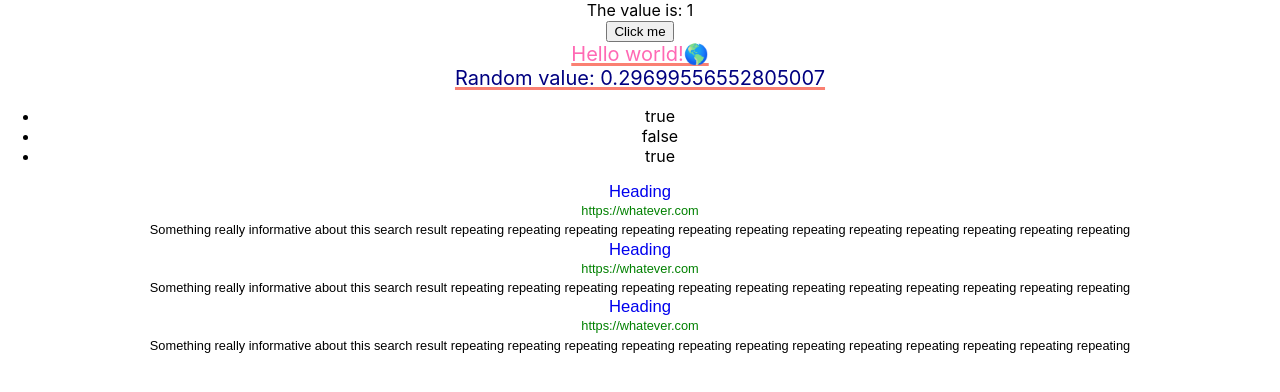
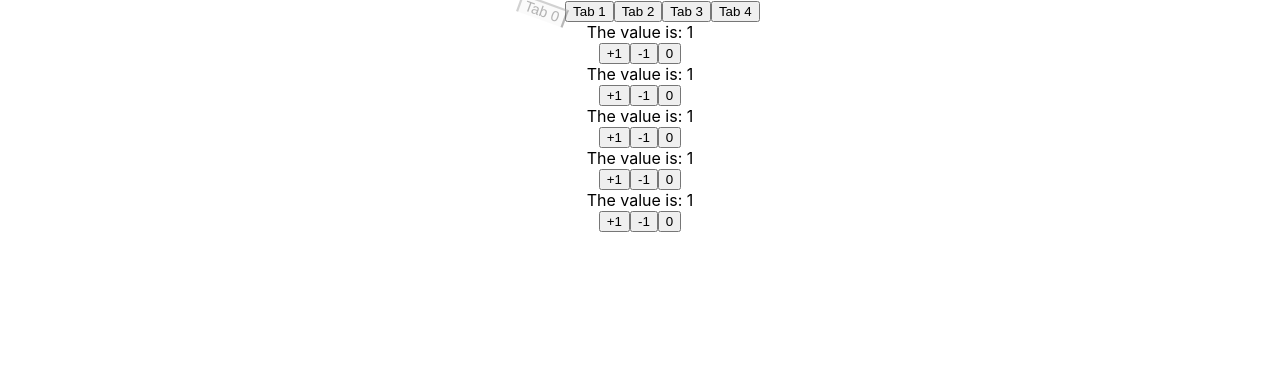
Before and after one commit to david-zocom/react-intro, a React (Create React App) app: page / in a window 1280 px wide. Shown: the top 392 px of the page. Built offline with nearby package versions, Linux system fonts and the light colour scheme.

Commit message:
props.children and exercise 8

```diff
--- a/src/App.js
+++ b/src/App.js
@@ -3,6 +3,9 @@ import React from 'react';
 import './App.css';
 import Fancy from './exercises/Fancy';
 import SearchResult from './exercises/searchResult/SearchResult';
+import Tabs from './exercises/Tabs';
+import Counter from './exercises/Counter';
+import ConditionalTextField from './exercises/ConditionalTextField';
 
 // Funktionell komponent:
 // const App = () => {
@@ -24,7 +27,6 @@ class App extends React.Component {
 	constructor(props) {
 		super(props);
 		this.state = {
-			value: 1,
 			data: null
 		};
 		console.log('Constructor');
@@ -43,17 +45,12 @@ class App extends React.Component {
 		}, 1000*3);
 	}
 
-	handleClick = event => {
-		console.log('handleClick anropad med parametern:', event);
-		this.setState({
-			value: this.state.value + 1
-		});
-	}
+
 	render() {
 		let dataElements;
 		if( this.state.data ) {
 			dataElements = this.state.data.map(
-				b => <li>{b + ''}</li>
+				(b, index) => <li key={index}>{b + ''}</li>
 			)
 		} else {
 			dataElements = <li>Ingen data</li>;
@@ -62,19 +59,30 @@ class App extends React.Component {
 
 		return (
 			<div className="App">
+			<Tabs>
 				<div>
-				The value is: {this.state.value} <br/>
-				<button onClick={this.handleClick}>Click me</button>
+					<Counter />
+					<Counter />
+					<Counter />
+					<Counter />
+					<Counter />
 				</div>
+
 				<div>
 					<Fancy text="Hello world!🌎" color="hotpink" />
 					<Fancy text={'Random value: ' + Math.random()} color="navy" />
 				</div>
+
 				<ul>{dataElements}</ul>
 
+				<div>
 					<SearchResult />
 					<SearchResult />
 					<SearchResult />
+				</div>
+
+				<ConditionalTextField />
+			</Tabs>
 			</div>
 		);
 	}
--- /dev/null
+++ b/src/exercises/ConditionalTextField.jsx
@@ -0,0 +1,25 @@
+import React from 'react';
+
+class ConditionalTextField extends React.Component {
+	state = {
+		isEnabled: false
+	}
+
+	handleCheckboxClick = event => {
+		this.setState({ isEnabled: !this.state.isEnabled });
+	}
+	render() {
+		return (
+			<div className="conditionalText">
+			<input type="text" disabled={!this.state.isEnabled} /> <br/>
+			<label>
+			<input type="checkbox"
+				onChange={this.handleCheckboxClick}
+			 	checked={this.state.isEnabled} /> Enable
+			</label>
+			</div>
+		)
+	}
+}
+
+export default ConditionalTextField;
--- /dev/null
+++ b/src/exercises/Counter.jsx
@@ -0,0 +1,28 @@
+import React from 'react';
+
+class Counter extends React.Component {
+	state = {
+		value: 1
+	}
+	render() {
+		return (
+			<div>
+				The value is: {this.state.value} <br/>
+				<button onClick={this.handleClickPlusOne}>+1</button>
+				<button onClick={this.handleClickMinusOne}>-1</button>
+				<button onClick={this.handleClickReset}>0</button>
+			</div>
+		)
+	}
+	handleClickPlusOne = event => {
+		this.setState({ value: this.state.value + 1 });
+	}
+	handleClickMinusOne = event => {
+		this.setState({ value: this.state.value - 1 });
+	}
+	handleClickReset = event => {
+		this.setState({ value: 0 });
+	}
+}
+
+export default Counter;
--- /dev/null
+++ b/src/exercises/Tabs.jsx
@@ -0,0 +1,37 @@
+import React from 'react';
+
+class Tabs extends React.Component {
+	state = {
+		selectedIndex: 0
+	}
+	render() {
+		// console.log('Tabs', this.props.children);
+		let header = this.props.children.map((x, index) => (
+			<button key={index}
+				disabled={index === this.state.selectedIndex}
+				className={index === this.state.selectedIndex ? 'selectedTab' : ''}
+				onClick={ () => {this.setState({ selectedIndex: index })} }
+				>Tab {index}</button>
+		));
+
+		let content = this.props.children[this.state.selectedIndex];
+
+		return (
+			<div className="tabs">
+				{header}
+				{content}
+			</div>
+		)
+	}
+}
+
+export default Tabs;
+
+/*
+<Tabs>
+	<div> <button>iktgjkkjtjg</button> </div>
+	<div>rotlr,fl</div>
+</Tabs>
+
+
+*/
--- a/src/index.css
+++ b/src/index.css
@@ -5,6 +5,7 @@
 }
 
 body {
+    min-height: 100vh;
     margin: 0;
     padding: 0;
     font-family: -apple-system, BlinkMacSystemFont, "Segoe UI", "Roboto", "Oxygen", "Ubuntu", "Cantarell", "Fira Sans", "Droid Sans", "Helvetica Neue", sans-serif;
@@ -16,24 +17,70 @@ code {
     font-family: source-code-pro, Menlo, Monaco, Consolas, "Courier New", monospace;
 }
 
-
 .searchResult {
     font-size: 0.8em;
     font-family: sans-serif;
     line-height: 1.5em;
 }
 
-.searchResult > .heading {
+.searchResult>.heading {
     text-decoration: none;
     display: block;
     font-size: 1.3em;
 }
-.searchResult > .heading:hover {
+
+.searchResult>.heading:hover {
     text-decoration: underline;
 }
 
-.searchResult > .link {
+.searchResult>.link {
     color: green;
     text-decoration: none;
     display: block;
 }
+
+.selectedTab {
+    transition: 0.2s ease;
+    transform: scale(1.1) rotate(20deg);
+    border-bottom: none;
+    padding: 0 4px;
+}
+
+.selectedTab:hover {
+    transform: rotate(360deg);
+}
+
+.conditionalText {
+    padding: 20px;
+    background-color: lightblue;
+}
+
+input[type=checkbox] {
+    margin-right: 10px;
+    opacity: 1;
+}
+
+input[type=checkbox]:before {
+    border-radius: 20px;
+    margin-top: -3px;
+    margin-left: -3px;
+    content: "";
+    opacity: 1;
+    display: block;
+    width: 17px;
+    height: 17px;
+    background-color: white;
+}
+
+input[type=checkbox]:checked:before {
+    border-radius: 20px;
+    margin-top: -3px;
+    margin-left: -3px;
+    content: "";
+    opacity: 1;
+    display: block;
+    width: 17px;
+    height: 17px;
+    background-color: blue;
+
+}
```
Lines whose indentation alone changed are shown as unchanged.
